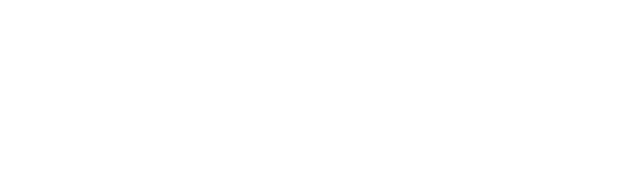
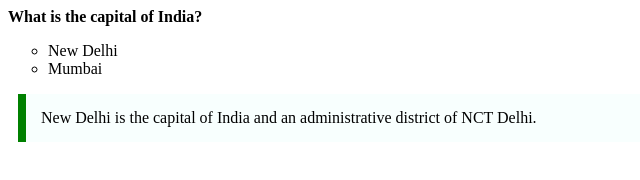
Before and after one commit to acciojob/trivia-vikassingh135, a website: page main.html in a window 1280 px wide. Shown: the whole page, without its empty margins (0-640 px from the left). Drawn offline with Linux system fonts and the light colour scheme.

Commit message:
created a submission

```diff
--- a/main.html
+++ b/main.html
@@ -8,6 +8,14 @@
 
 <body>
 	<!-- the entire body must be written by student -->
+	<div>
+		<b>What is the capital of India?</b>
+		<ul>
+			<li>New Delhi</li>
+			<li>Mumbai</li>
+		</ul>
+		<blockquote cite="https://en.wikipedia.org/wiki/New_Delhi"> New Delhi is the capital of India and an administrative district of NCT Delhi.</blockquote>
+	</div>
     <script type="text/javascript" src="./script.js">
 </script>
 
--- a/styles.css
+++ b/styles.css
@@ -1,2 +1,13 @@
 
 /* Your CSS Code here. */
+blockquote{
+	max-width: 600px;
+	margin: 10px;
+	padding: 15px;
+	border-left: 8px solid green;
+	background-color: #f8fffe;
+}
+
+div > ul {
+	list-style-type: circle;
+}
```
